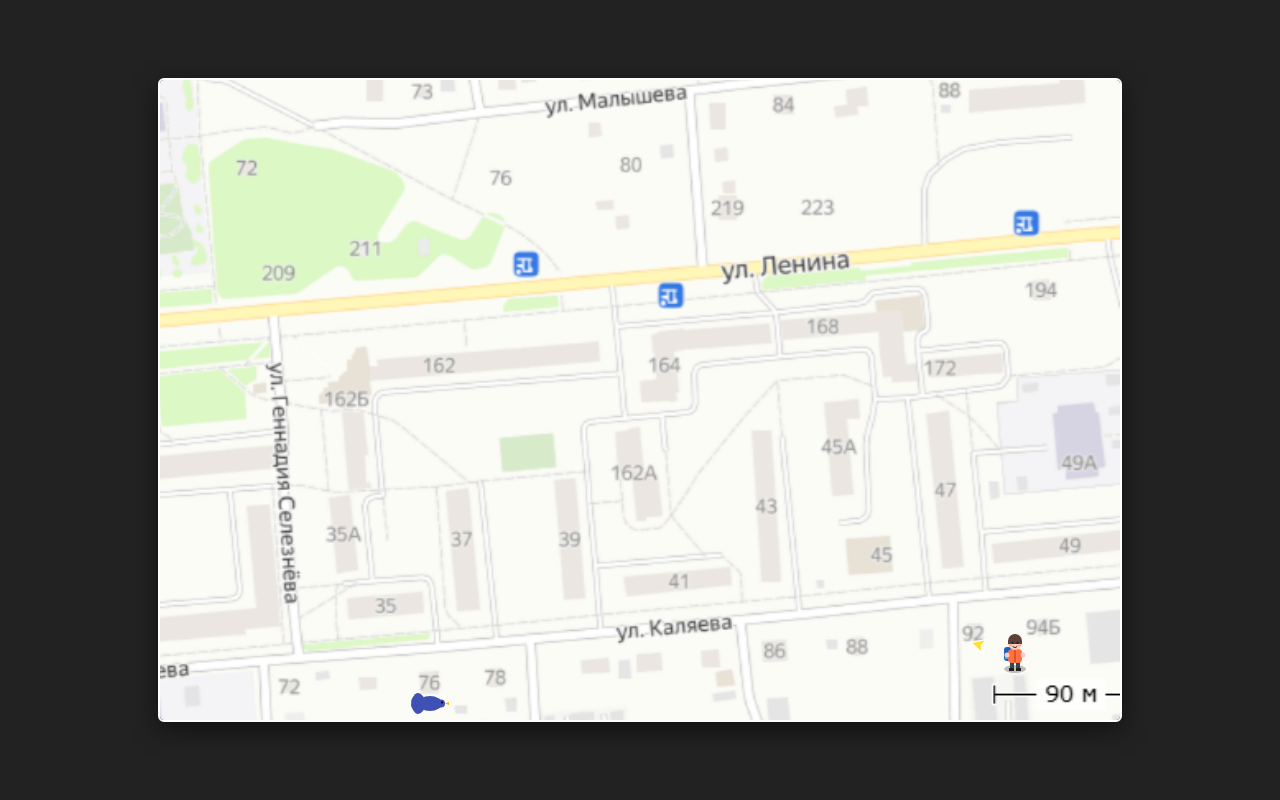
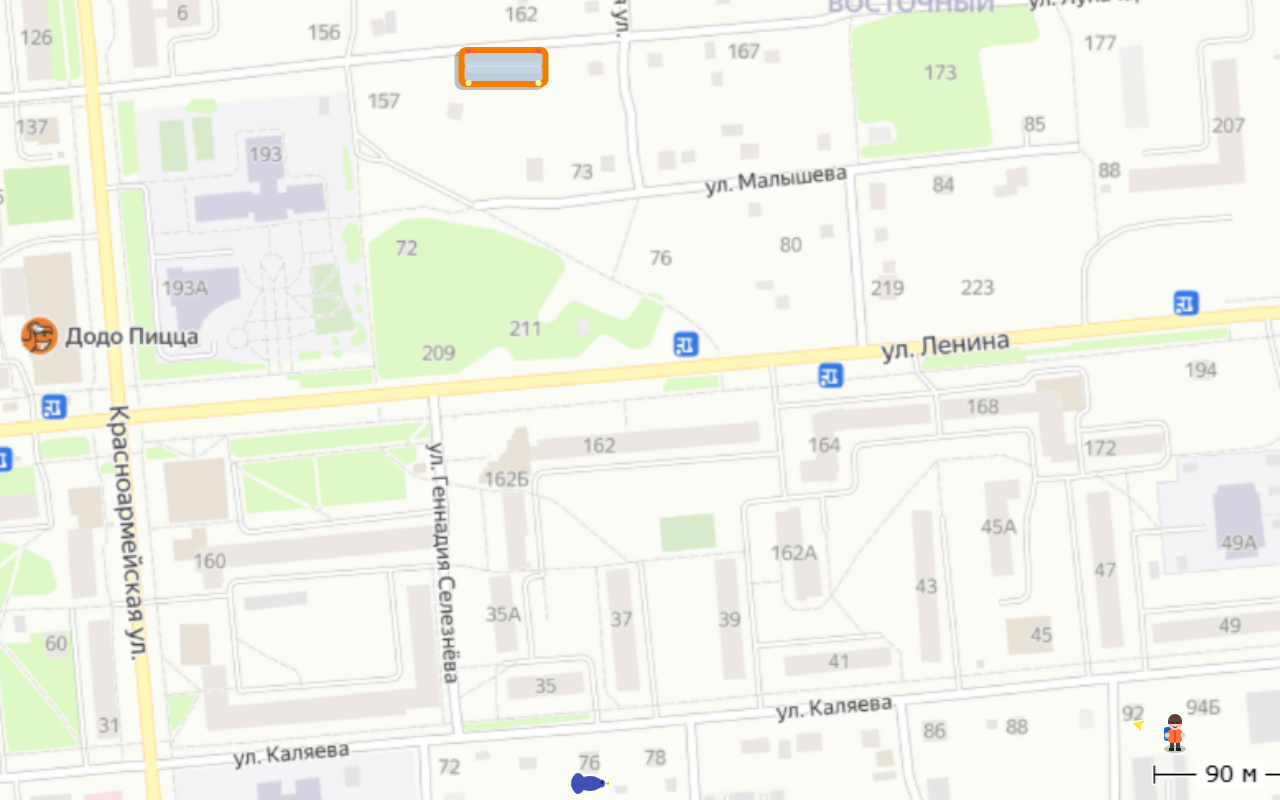
Before and after one commit to Igorek21/igrayka, a plain HTML site: page index.html in a window 1280 px wide. Drawn offline with Linux system fonts and the light colour scheme.

Commit message:
Add files via upload

```diff
--- a/index.html
+++ b/index.html
@@ -2,27 +2,23 @@
 <html lang="ru">
 <head>
 <meta charset="UTF-8">
-<meta name="viewport" content="width=device-width, initial-scale=1.0, maximum-scale=1.0, user-scalable=no">
+<meta name="viewport" content="width=device-width, initial-scale=1.0, maximum-scale=1.0, user-scalable=no, viewport-fit=cover">
 <title>Играйка — Доберись до магазина!</title>
 <style>
-  body {
+  html, body {
     margin: 0;
-    display: flex;
-    justify-content: center;
-    align-items: center;
-    min-height: 100vh;
+    padding: 0;
+    width: 100%;
+    height: 100%;
     background: #222;
+    overflow: hidden;
+    touch-action: none; /* Отключаем скролл и зум страницы пальцем */
     font-family: sans-serif;
-    touch-action: none; /* Отключаем скролл страницы пальцем */
-    overflow: hidden;
   }
   canvas {
-    border: 2px solid #fff;
-    border-radius: 6px;
-    box-shadow: 0 8px 24px rgba(0,0,0,0.5);
-    max-width: 100vw;
-    max-height: 100vh;
-    object-fit: contain;
+    display: block;
+    width: 100vw;
+    height: 100vh;
   }
   /* Кнопка рестарта для телефона */
   #mobile-restart {
@@ -36,7 +32,7 @@
     width: 50px;
     height: 50px;
     font-size: 24px;
-    display: none; /* Скрыта на ПК */
+    display: none;
     cursor: pointer;
     z-index: 100;
     user-select: none;
@@ -49,16 +45,53 @@
 </head>
 <body>
 <button id="mobile-restart">🔄</button>
-<canvas id="game" width="960" height="640"></canvas>
+<canvas id="game"></canvas>
 
 <script>
 // ============================================================
-//  НАСТРОЙКИ
+//  НАСТРОЙКИ ЭКРАНА И АДАПТИВНОСТЬ
 // ============================================================
 const canvas = document.getElementById('game');
 const ctx = canvas.getContext('2d');
-const W = canvas.width;
-const H = canvas.height;
+
+let W = window.innerWidth;
+let H = window.innerHeight;
+
+function resize() {
+  W = window.innerWidth;
+  H = window.innerHeight;
+
+  // Учитываем плотность пикселей (Retina) для четкости на телефонах
+  const dpr = window.devicePixelRatio || 1;
+
+  // Физический размер холста (для четкости)
+  canvas.width = W * dpr;
+  canvas.height = H * dpr;
+
+  // Визуальный размер на экране
+  canvas.style.width = W + 'px';
+  canvas.style.height = H + 'px';
+
+  // Масштабируем контекст, чтобы рисовать в обычных координатах
+  ctx.scale(dpr, dpr);
+
+  // Подгоняем камеру под новое соотношение сторон
+  if (typeof camera !== 'undefined' && typeof player !== 'undefined') {
+    let targetCamX = player.x + player.size / 2 - W / 2;
+    let targetCamY = player.y + player.size / 2 - H / 2;
+
+    if (WORLD_W > W) targetCamX = Math.max(0, Math.min(WORLD_W - W, targetCamX));
+    else targetCamX = (WORLD_W - W) / 2;
+
+    if (WORLD_H > H) targetCamY = Math.max(0, Math.min(WORLD_H - H, targetCamY));
+    else targetCamY = (WORLD_H - H) / 2;
+
+    camera.x = targetCamX;
+    camera.y = targetCamY;
+  }
+}
+
+window.addEventListener('resize', resize);
 
 // ============================================================
 //  МИР И КАМЕРА
@@ -69,7 +102,7 @@ let WORLD_H = 1280;
 const camera = {
   x: 0,
   y: 0,
-  lerp: 0.12 // Плавность камеры (0.1 - плавно, 1.0 - мгновенно)
+  lerp: 0.12 // Плавность камеры
 };
 
 // ============================================================
@@ -126,14 +159,13 @@ function playWin() {
 function playClick() { playTone(880, 0.06, 'square', 0.1); }
 
 // ============================================================
-//  ФОН-КАРТА (с сохранением пропорций)
+//  ФОН-КАРТА
 // ============================================================
 const mapImage = new Image();
 let mapReady = false;
 mapImage.src = 'map.png';
 mapImage.onload = () => {
   mapReady = true;
-  // Подстраиваем мир под пропорции карты
   const imgRatio = mapImage.width / mapImage.height;
   const worldRatio = WORLD_W / WORLD_H;
   if (imgRatio > worldRatio) {
@@ -145,13 +177,18 @@ mapImage.onload = () => {
   }
   console.log(`Мир: ${WORLD_W.toFixed(0)}×${WORLD_H.toFixed(0)}`);
 
-  // Обновляем позицию магазина и игрока под новый мир
   shop.x = 81 * (WORLD_W / 960);
   shop.y = 232 * (WORLD_H / 640);
   player.x = WORLD_W - 120;
   player.y = WORLD_H - 80;
-  camera.x = player.x - W / 2;
-  camera.y = player.y - H / 2;
+
+  // Центрируем камеру после загрузки карты
+  let targetCamX = player.x + player.size / 2 - W / 2;
+  let targetCamY = player.y + player.size / 2 - H / 2;
+  targetCamX = (WORLD_W > W) ? Math.max(0, Math.min(WORLD_W - W, targetCamX)) : (WORLD_W - W) / 2;
+  targetCamY = (WORLD_H > H) ? Math.max(0, Math.min(WORLD_H - H, targetCamY)) : (WORLD_H - H) / 2;
+  camera.x = targetCamX;
+  camera.y = targetCamY;
 };
 mapImage.onerror = () => { console.warn('map.png не найден — заглушка'); };
 
@@ -184,7 +221,7 @@ const shop = {
 //  ПРЕПЯТСТВИЯ
 // ============================================================
 const obstacles = [
-  // Машины (по дорогам)
+  // Машины
   {
     type: 'car', color: '#1976d2', w: 90, h: 40,
     speed: 2.2,
@@ -252,19 +289,16 @@ document.addEventListener('keydown', e => {
   initAudio();
   const k = e.key.toLowerCase();
 
-  // Стрелки (работают одинаково на любой раскладке)
   if (k === 'arrowup')    keys['up'] = true;
   if (k === 'arrowdown')  keys['down'] = true;
   if (k === 'arrowleft')  keys['left'] = true;
   if (k === 'arrowright') keys['right'] = true;
 
-  // WASD (e.code работает независимо от раскладки)
   if (e.code === 'KeyW') keys['up'] = true;
   if (e.code === 'KeyS') keys['down'] = true;
   if (e.code === 'KeyA') keys['left'] = true;
   if (e.code === 'KeyD') keys['right'] = true;
 
-  // Рестарт (R) на русской и английской
   if (e.code === 'KeyR') {
     playClick();
     resetGame();
@@ -288,11 +322,11 @@ document.addEventListener('keyup', e => {
   if (e.code === 'KeyD') keys['right'] = false;
 });
 
-// --- Сенсорное управление (Джойстик) ---
+// --- Сенсорное управление ---
 function getCanvasCoords(e) {
   const rect = canvas.getBoundingClientRect();
-  const scaleX = canvas.width / rect.width;
-  const scaleY = canvas.height / rect.height;
+  const scaleX = canvas.width / rect.width / (window.devicePixelRatio || 1);
+  const scaleY = canvas.height / rect.height / (window.devicePixelRatio || 1);
   let clientX, clientY;
   if (e.touches && e.touches.length > 0) {
     clientX = e.touches[0].clientX;
@@ -310,7 +344,7 @@ function getCanvasCoords(e) {
 function handlePointerDown(e) {
   initAudio();
   const pos = getCanvasCoords(e);
-  if (pos.x < W / 2) { // Левая половина экрана для джойстика
+  if (pos.x < W / 2) {
     joystick.active = true;
     joystick.startX = pos.x;
     joystick.startY = pos.y;
@@ -327,8 +361,8 @@ function handlePointerMove(e) {
     for (let i = 0; i < e.touches.length; i++) {
       if (e.touches[i].identifier === joystick.id) {
         const rect = canvas.getBoundingClientRect();
-        const scaleX = canvas.width / rect.width;
-        const scaleY = canvas.height / rect.height;
+        const scaleX = canvas.width / rect.width / (window.devicePixelRatio || 1);
+        const scaleY = canvas.height / rect.height / (window.devicePixelRatio || 1);
         joystick.curX = (e.touches[i].clientX - rect.left) * scaleX;
         joystick.curY = (e.touches[i].clientY - rect.top) * scaleY;
         break;
@@ -363,12 +397,11 @@ canvas.addEventListener('touchmove', handlePointerMove, { passive: false });
 canvas.addEventListener('touchend', handlePointerUp);
 canvas.addEventListener('touchcancel', handlePointerUp);
 
-// Тест мышкой на ПК
+// Тест мышкой
 canvas.addEventListener('mousedown', handlePointerDown);
 window.addEventListener('mousemove', handlePointerMove);
 window.addEventListener('mouseup', handlePointerUp);
 
-// Кнопка рестарта для мобилки
 document.getElementById('mobile-restart').addEventListener('click', () => {
   initAudio();
   playClick();
@@ -388,8 +421,14 @@ function resetGame() {
   player.animTime = 0;
   player.moving = false;
   player.stepTimer = 0;
-  camera.x = player.x - W / 2;
-  camera.y = player.y - H / 2;
+
+  let targetCamX = player.x + player.size / 2 - W / 2;
+  let targetCamY = player.y + player.size / 2 - H / 2;
+  targetCamX = (WORLD_W > W) ? Math.max(0, Math.min(WORLD_W - W, targetCamX)) : (WORLD_W - W) / 2;
+  targetCamY = (WORLD_H > H) ? Math.max(0, Math.min(WORLD_H - H, targetCamY)) : (WORLD_H - H) / 2;
+  camera.x = targetCamX;
+  camera.y = targetCamY;
+
   gameOver = false;
   win = false;
 }
@@ -400,7 +439,6 @@ function resetGame() {
 function update() {
   if (gameOver || win) return;
 
-  // --- Движение ---
   let dx = 0, dy = 0;
 
   if (keys['left'])  { dx -= 1; player.facing = -1; }
@@ -484,8 +522,13 @@ function update() {
   // Камера
   let targetCamX = player.x + player.size / 2 - W / 2;
   let targetCamY = player.y + player.size / 2 - H / 2;
-  targetCamX = Math.max(0, Math.min(WORLD_W - W, targetCamX));
-  targetCamY = Math.max(0, Math.min(WORLD_H - H, targetCamY));
+
+  if (WORLD_W > W) targetCamX = Math.max(0, Math.min(WORLD_W - W, targetCamX));
+  else targetCamX = (WORLD_W - W) / 2;
+
+  if (WORLD_H > H) targetCamY = Math.max(0, Math.min(WORLD_H - H, targetCamY));
+  else targetCamY = (WORLD_H - H) / 2;
+
   camera.x += (targetCamX - camera.x) * camera.lerp;
   camera.y += (targetCamY - camera.y) * camera.lerp;
 }
@@ -509,7 +552,7 @@ function draw() {
     ctx.font = '20px sans-serif';
     ctx.textAlign = 'center';
     ctx.textBaseline = 'middle';
-    ctx.fillText('Положите map.png рядом с game.html', WORLD_W / 2, WORLD_H / 2);
+    ctx.fillText('Положите map.png рядом с index.html', WORLD_W / 2, WORLD_H / 2);
   }
 
   // Магазин
@@ -551,7 +594,7 @@ function draw() {
     ctx.textBaseline = 'middle';
     ctx.fillText('Ой! Попался 😅', W / 2, H / 2 - 30);
     ctx.font = '24px sans-serif';
-    ctx.fillText('Нажмите R, чтобы начать заново', W / 2, H / 2 + 30);
+    ctx.fillText('Нажмите R или 🔄 чтобы начать заново', W / 2, H / 2 + 30);
   }
   if (win) {
     ctx.fillStyle = 'rgba(0,100,0,0.8)';
@@ -562,13 +605,12 @@ function draw() {
     ctx.textBaseline = 'middle';
     ctx.fillText('🎉 Ты в «Играйке»!', W / 2, H / 2 - 30);
     ctx.font = '24px sans-serif';
-    ctx.fillText('Нажмите R, чтобы сыграть ещё', W / 2, H / 2 + 30);
+    ctx.fillText('Нажмите R или 🔄 чтобы сыграть ещё', W / 2, H / 2 + 30);
   }
 
   // Отрисовка джойстика
   if (joystick.active) {
     ctx.save();
-    // База
     ctx.beginPath();
     ctx.arc(joystick.startX, joystick.startY, 40, 0, Math.PI * 2);
     ctx.fillStyle = 'rgba(255, 255, 255, 0.2)';
@@ -577,7 +619,6 @@ function draw() {
     ctx.lineWidth = 2;
     ctx.stroke();
 
-    // Стик
     const jdx = joystick.curX - joystick.startX;
     const jdy = joystick.curY - joystick.startY;
     const dist = Math.hypot(jdx, jdy);
@@ -594,7 +635,7 @@ function draw() {
 }
 
 // ============================================================
-//  РЕБЁНОК С РЮКЗАКОМ
+//  СПРАЙТЫ (Ребёнок, Машина, Собака, Птица, Стрелка)
 // ============================================================
 function drawKid(x, y, size, facing = 1, animTime = 0, moving = false) {
   const cx = x + size / 2, cy = y + size / 2, s = size / 30;
@@ -604,10 +645,10 @@ function drawKid(x, y, size, facing = 1, animTime = 0, moving = false) {
   ctx.save();
   ctx.translate(cx, cy - bob);
   ctx.scale(s * facing, s);
-  // Тень
+
   ctx.fillStyle = 'rgba(0,0,0,0.25)';
   ctx.beginPath(); ctx.ellipse(0, 14 + bob / s, 11, 4, 0, 0, Math.PI * 2); ctx.fill();
-  // Рюкзак
+
   ctx.save();
   ctx.rotate(-swing * 0.08);
   ctx.fillStyle = '#1565c0';
@@ -616,47 +657,48 @@ function drawKid(x, y, size, facing = 1, animTime = 0, moving = false) {
   ctx.beginPath(); ctx.moveTo(-6, -6); ctx.lineTo(-2, 2); ctx.stroke();
   ctx.fillStyle = '#42a5f5'; ctx.fillRect(-10, 0, 8, 4);
   ctx.restore();
-  // Ноги
+
   ctx.save();
   ctx.translate(-3, 6); ctx.rotate(-legSwing * 0.15);
   ctx.fillStyle = '#37474f'; ctx.fillRect(-2, 0, 4, 8);
   ctx.fillStyle = '#212121'; ctx.fillRect(-3, 7, 5, 3);
   ctx.restore();
+
   ctx.save();
   ctx.translate(3, 6); ctx.rotate(legSwing * 0.15);
   ctx.fillStyle = '#37474f'; ctx.fillRect(-2, 0, 4, 8);
   ctx.fillStyle = '#212121'; ctx.fillRect(-2, 7, 5, 3);
   ctx.restore();
-  // Тело
+
   ctx.fillStyle = '#ff7043';
   ctx.beginPath(); ctx.roundRect(-7, -6, 14, 14, 4); ctx.fill();
   ctx.strokeStyle = '#bf360c'; ctx.lineWidth = 1;
   ctx.beginPath(); ctx.moveTo(0, -5); ctx.lineTo(0, 7); ctx.stroke();
-  // Руки
+
   ctx.save();
   ctx.translate(-8, 0); ctx.rotate(armSwing * 0.25);
   ctx.fillStyle = '#ffccbc'; ctx.beginPath(); ctx.arc(0, 0, 2.5, 0, Math.PI * 2); ctx.fill();
   ctx.restore();
+
   ctx.save();
   ctx.translate(8, 0); ctx.rotate(-armSwing * 0.25);
   ctx.fillStyle = '#ffccbc'; ctx.beginPath(); ctx.arc(0, 0, 2.5, 0, Math.PI * 2); ctx.fill();
   ctx.restore();
-  // Голова
+
   ctx.fillStyle = '#ffccbc'; ctx.beginPath(); ctx.arc(0, -12, 7, 0, Math.PI * 2); ctx.fill();
-  // Волосы
   ctx.fillStyle = '#5d4037';
   ctx.beginPath(); ctx.arc(0, -14, 7, Math.PI, Math.PI * 2); ctx.fill();
   ctx.fillRect(-7, -14, 14, 3);
-  // Глаза
+
   ctx.fillStyle = '#212121';
   ctx.beginPath();
   ctx.arc(-2.5, -12, 1.1, 0, Math.PI * 2);
   ctx.arc( 2.5, -12, 1.1, 0, Math.PI * 2);
   ctx.fill();
-  // Улыбка
+
   ctx.strokeStyle = '#212121'; ctx.lineWidth = 1;
   ctx.beginPath(); ctx.arc(0, -10, 2.5, 0.15 * Math.PI, 0.85 * Math.PI); ctx.stroke();
-  // Румянец
+
   ctx.fillStyle = 'rgba(255,100,100,0.35)';
   ctx.beginPath();
   ctx.arc(-4.5, -10, 1.4, 0, Math.PI * 2);
@@ -665,9 +707,6 @@ function drawKid(x, y, size, facing = 1, animTime = 0, moving = false) {
   ctx.restore();
 }
 
-// ============================================================
-//  МАШИНА
-// ============================================================
 function drawCar(o) {
   const cx = o.x + o.w / 2, cy = o.y + o.h / 2;
   let angle = 0;
@@ -698,9 +737,6 @@ function drawCar(o) {
   ctx.restore();
 }
 
-// ============================================================
-//  СОБАКА
-// ============================================================
 function drawDog(o) {
   const cx = o.x + o.w / 2, cy = o.y + o.h / 2;
   const dir = o.vx >= 0 ? 1 : -1;
@@ -729,9 +765,6 @@ function drawDog(o) {
   ctx.restore();
 }
 
-// ============================================================
-//  ПТИЦА
-// ============================================================
 function drawBird(o) {
   const cx = o.x + o.w / 2, cy = o.y + o.h / 2;
   const dir = o.vx >= 0 ? 1 : -1;
@@ -765,9 +798,6 @@ function drawBird(o) {
   ctx.restore();
 }
 
-// ============================================================
-//  СТРЕЛКА-КОМПАС
-// ============================================================
 function drawCompassArrow(px, py, targetX, targetY) {
   const tx = targetX + shop.w / 2;
   const ty = targetY + shop.h / 2;
@@ -801,6 +831,7 @@ function drawCompassArrow(px, py, targetX, targetY) {
 // ============================================================
 //  ЦИКЛ
 // ============================================================
+resize(); // Инициализация размера при старте
 function loop() {
   update();
   draw();
```
